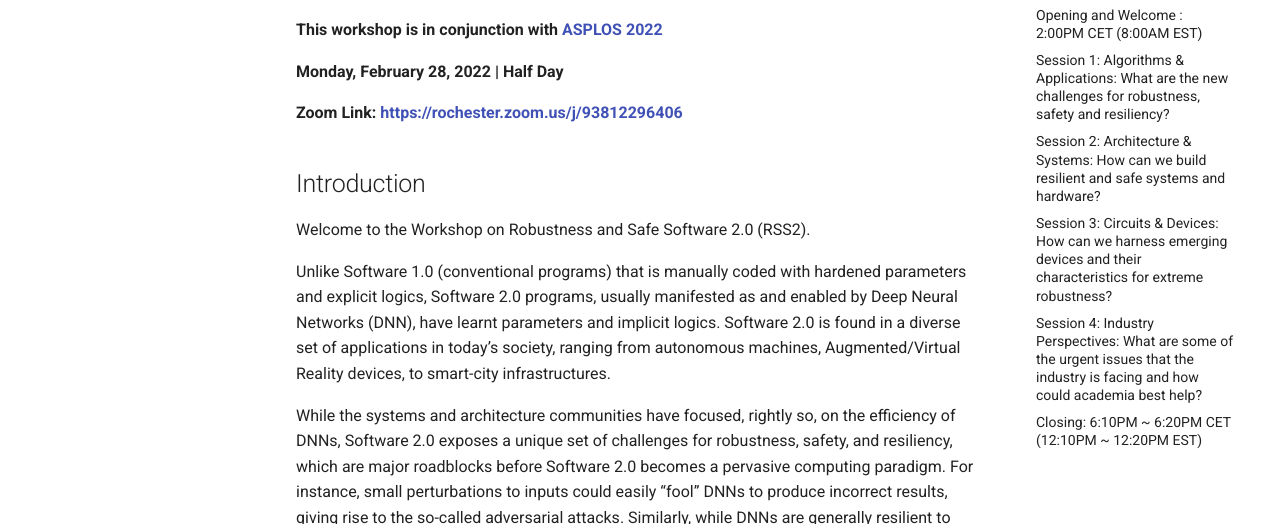
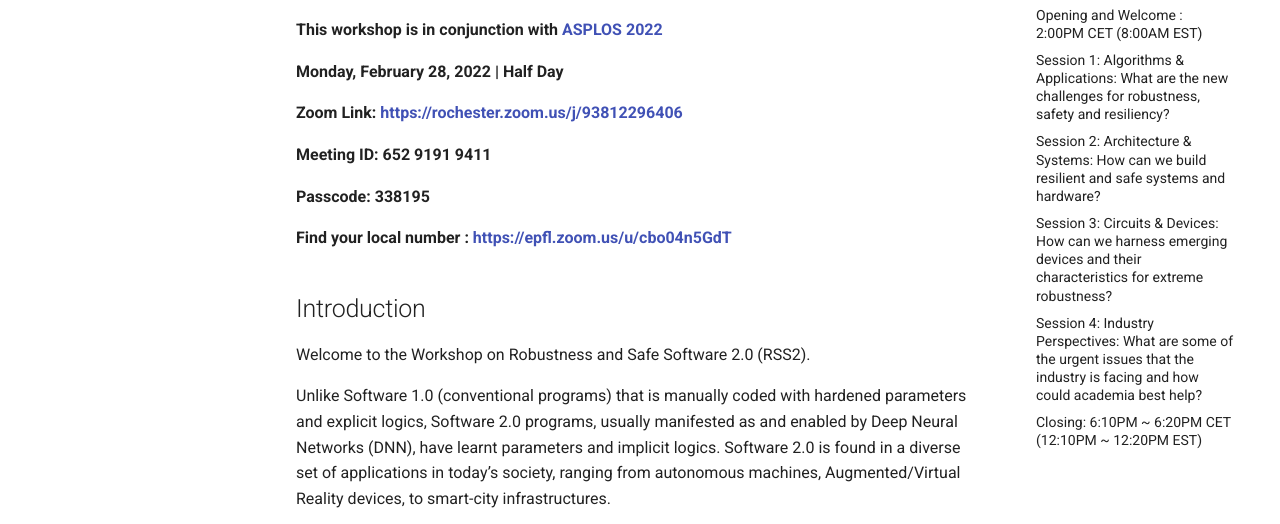
Before and after one commit to rss2workshop/rss2workshop.github.io, a plain HTML site: page index.html in a window 1280 px wide. Shown: the part 204-728 px from the top of the page. Drawn offline with Linux system fonts and the light colour scheme.

Commit message:
update zoom

```diff
--- a/index.html
+++ b/index.html
@@ -387,7 +387,10 @@
 <p><strong> This workshop is in conjunction with <a href="https://asplos-conference.org/">ASPLOS 2022</a> </strong>
 &nbsp; </p>
 <p><strong> Monday, February 28, 2022 | Half Day</strong></p>
-<p><strong> Zoom Link: <a href="https://rochester.zoom.us/j/93812296406">https://rochester.zoom.us/j/93812296406</a> </strong></p>
+<p><strong> Zoom Link: <a href="https://epfl.zoom.us/j/65291919411?pwd=QlhpZjlQNVZaK2tTcTZDVC9nR3Z3Zz09">https://rochester.zoom.us/j/93812296406</a> </strong> </p>
+<p><strong> Meeting ID: 652 9191 9411 </strong> </p>
+<p><strong> Passcode: 338195 </strong> </p>
+<p><strong> Find your local number : <a href="https://epfl.zoom.us/u/cbo04n5GdT">https://epfl.zoom.us/u/cbo04n5GdT</a> </strong></p>
 <h2 id="introduction">Introduction</h2>
 <p>Welcome to the Workshop on Robustness and Safe Software 2.0 (RSS2).
 &nbsp;</p>
```
